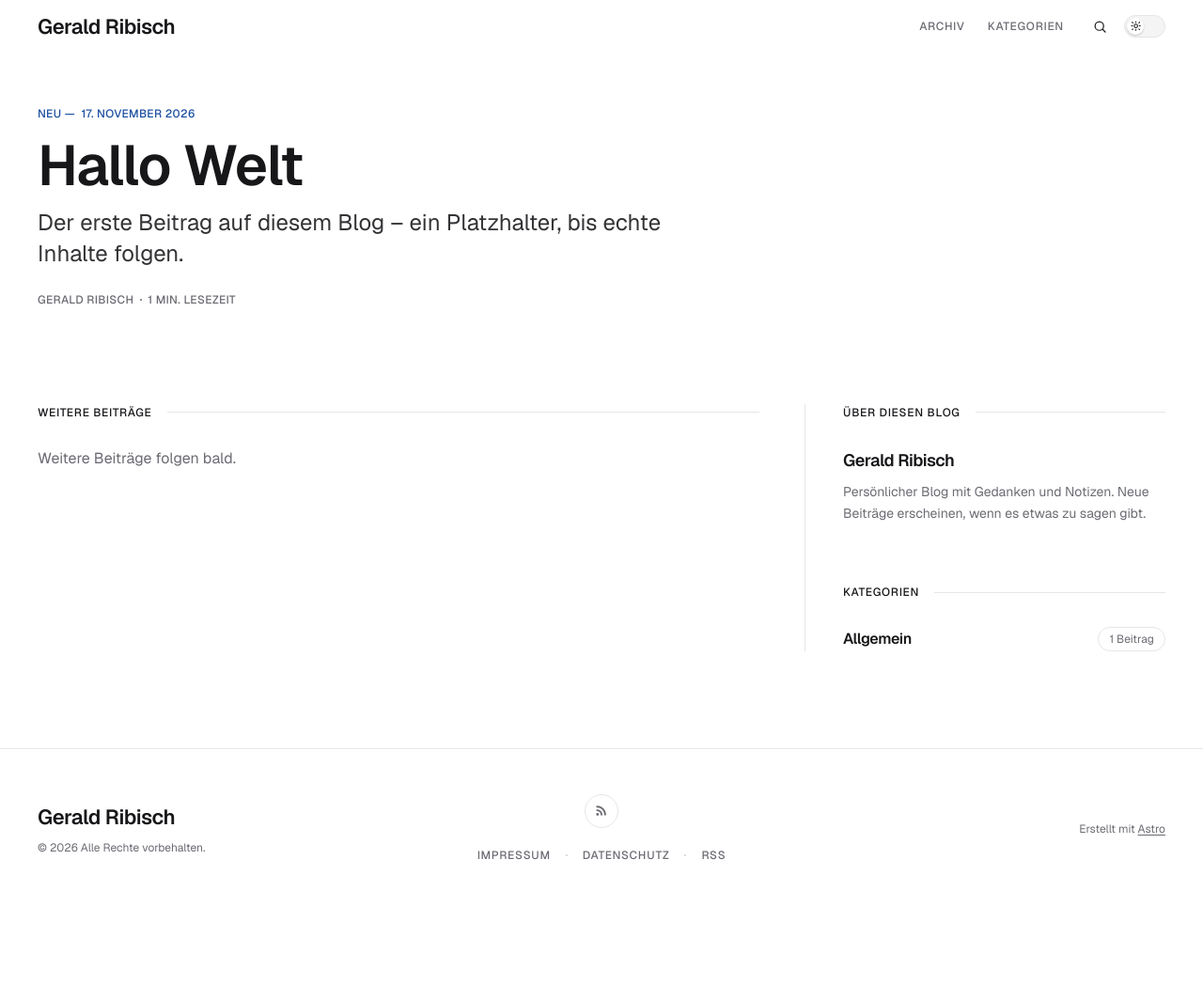
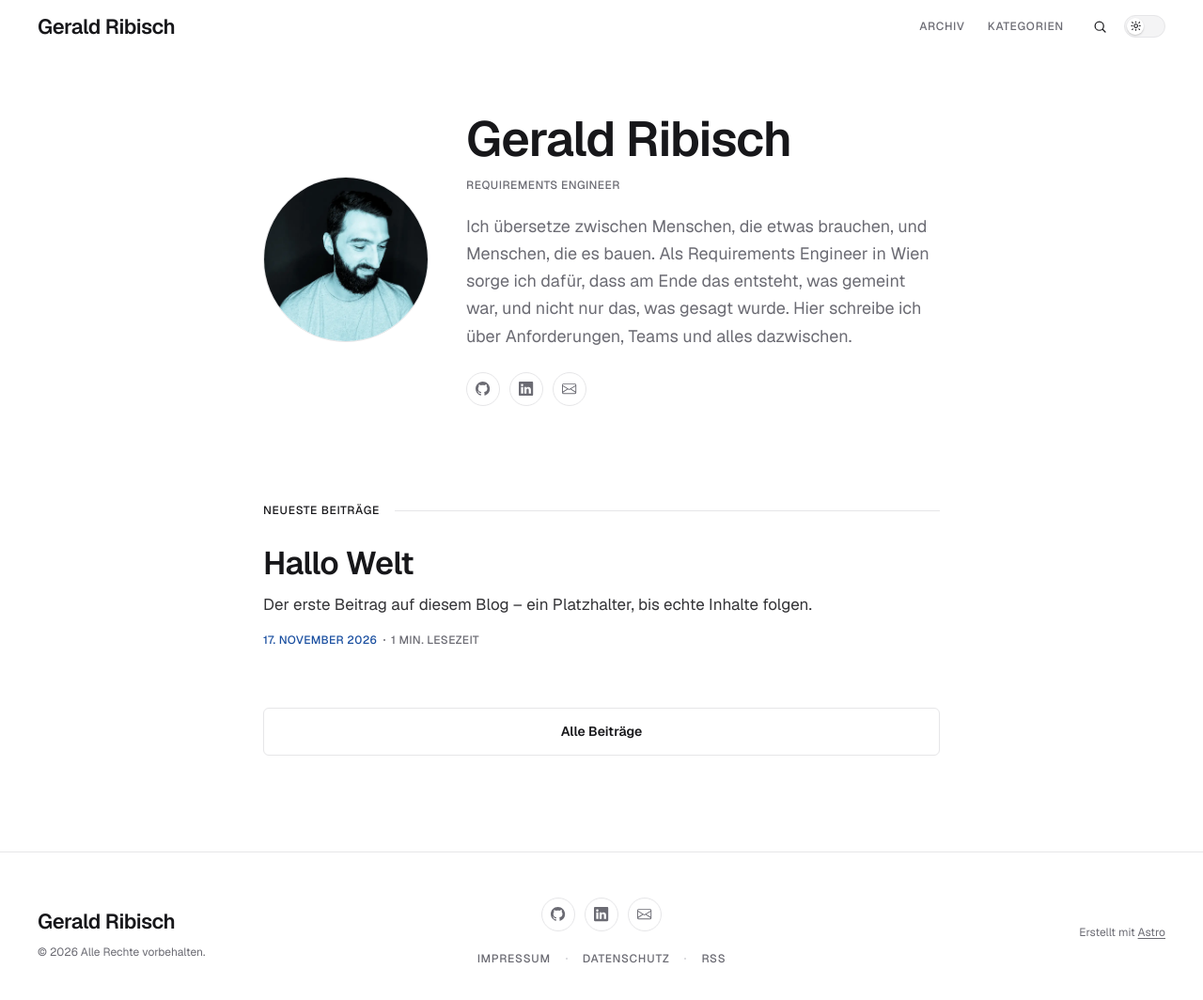
Before and after one commit to geraldribisch/gr-astro-blog, an Astro site: page / in a window 1280 px wide. Shown: the whole page at 94% size. Before the commit the page ends 967 px from the top, so only its background shows below. Built offline with nearby package versions, Linux system fonts and the light colour scheme; Astro itself is replaced by a stand-in of ours.

Commit message:
Startseite als einspaltige Visitenkarte mit Empfohlen und neuesten Beiträgen
- Visitenkarte: rundes Porträt über astro:assets (eager), Name als h1,
  Rolle, Einleitung, Icon-Links zu GitHub, LinkedIn und E-Mail (rel="me")
- Social Links in src/config/site.ts gepflegt, andere Netzwerke entfernt
- Bereich "Empfohlen" nur bei vorhandenem featured-Beitrag
- "Neueste Beiträge": fünf neueste ohne den empfohlenen, Link zum Archiv
- Seitenleiste, ungenutzte Icons und Sidebar-CSS entfernt
- Seitentitel und JSON-LD mit Person (jobTitle, sameAs)

Co-Authored-By: Claude Opus 5.5 <noreply@anthropic.com>
Claude-Session: https://claude.ai/code/session_01MCyikhQUD9fRhig8MsUmA5

```diff
--- a/src/components/LocalIcon.astro
+++ b/src/components/LocalIcon.astro
@@ -1,21 +1,15 @@
 ---
-import instagram from "@/icons/bootstrap/instagram.svg?raw";
-import link45deg from "@/icons/bootstrap/link-45deg.svg?raw";
+import envelope from "@/icons/bootstrap/envelope.svg?raw";
+import github from "@/icons/bootstrap/github.svg?raw";
 import linkedin from "@/icons/bootstrap/linkedin.svg?raw";
-import rss from "@/icons/bootstrap/rss.svg?raw";
-import tiktok from "@/icons/bootstrap/tiktok.svg?raw";
-import youtube from "@/icons/bootstrap/youtube.svg?raw";
 
 const icons = {
-  instagram,
-  "link-45deg": link45deg,
+  envelope,
+  github,
   linkedin,
-  rss,
-  tiktok,
-  youtube,
 };
 
-type LocalIconName = keyof typeof icons;
+export type LocalIconName = keyof typeof icons;
 
 interface Props {
   name: LocalIconName;
--- a/src/components/PostCard.astro
+++ b/src/components/PostCard.astro
@@ -5,9 +5,9 @@ import { formatDate, postHref, readingLabel, type Post } from "@/lib/posts";
 interface Props {
   post: Post;
   /**
-   * - `lead`: the large latest-post card at the top of the home page
+   * - `lead`: the large "Empfohlen" card on the home page
    * - `feed`: the standard entry in a post list
-   * - `compact`: the small entry used in sidebars and "keep reading"
+   * - `compact`: the small entry used for related posts
    */
   variant?: "lead" | "feed" | "compact";
   headingLevel?: "h2" | "h3";
--- a/src/components/SiteFooter.astro
+++ b/src/components/SiteFooter.astro
@@ -3,17 +3,6 @@ import LocalIcon from "@/components/LocalIcon.astro";
 import { footerNavigation, siteConfig } from "@/config/site";
 import { ui } from "@/config/ui";
 
-const socialIconByLabel = {
-  Instagram: "instagram",
-  TikTok: "tiktok",
-  YouTube: "youtube",
-  RSS: "rss",
-} as const;
-
-const socials = siteConfig.socials.map((item) => ({
-  ...item,
-  icon: socialIconByLabel[item.label as keyof typeof socialIconByLabel] ?? "link-45deg",
-}));
 const currentYear = new Date().getFullYear();
 ---
 
@@ -27,13 +16,13 @@ const currentYear = new Date().getFullYear();
     <div class="flex flex-col items-center gap-5">
       <ul class="flex items-center gap-2.5">
         {
-          socials.map((item) => (
+          siteConfig.socials.map((item) => (
             <li>
               <a
                 href={item.href}
                 class="social-btn"
-                aria-label={item.label === "RSS" ? ui.footer.rssLabel : ui.footer.socialLabel(siteConfig.name, item.label)}
-                rel={item.href.startsWith("http") ? "noreferrer" : undefined}
+                aria-label={ui.footer.socialLabel(siteConfig.name, item.label)}
+                rel="me"
               >
                 <LocalIcon name={item.icon} className="h-[0.95rem] w-[0.95rem]" />
               </a>
@@ -63,27 +52,6 @@ const currentYear = new Date().getFullYear();
 </footer>
 
 <style>
-  .social-btn {
-    display: inline-grid;
-    width: 2.25rem;
-    height: 2.25rem;
-    place-items: center;
-    border: 1px solid var(--border);
-    color: var(--muted-foreground);
-    border-radius: var(--radius-full);
-    transition:
-      border-color var(--duration) var(--ease-out),
-      color var(--duration) var(--ease-out),
-      transform var(--duration) var(--ease-out);
-  }
-
-  .social-btn:hover,
-  .social-btn:focus-visible {
-    border-color: color-mix(in srgb, var(--accent) 45%, var(--border));
-    color: var(--accent);
-    transform: translateY(-2px);
-  }
-
   .footer-dot {
     width: 2px;
     height: 2px;
--- a/src/config/site.ts
+++ b/src/config/site.ts
@@ -2,19 +2,35 @@ export const siteConfig = {
   /** Wordmark shown in the header and footer. Monograph uses text, never a logo image. */
   name: "Gerald Ribisch",
   tagline: "Gedanken und Notizen aus Wien",
-  title: "Gerald Ribisch – Blog",
+  /** Seitentitel der Startseite; Unterseiten hängen " | name" an. */
+  title: "Gerald Ribisch – Requirements Engineer based in Vienna",
   description: "Persönlicher Blog von Gerald Ribisch mit Gedanken und Notizen aus Wien.",
   siteUrl: "https://www.geraldribisch.com",
   authorName: "Gerald Ribisch",
+  /** Rolle in der Visitenkarte und im JSON-LD (Person.jobTitle). */
+  jobTitle: "Requirements Engineer",
   email: "hi@geraldribisch.com",
   language: "de",
   dateLocale: "de-AT",
   locale: "de_AT",
   socialImage: "/og-image.png",
-  /** Shown in the home sidebar "About" card. */
+  /** Einleitung in der Visitenkarte der Startseite. */
   about:
-    "Persönlicher Blog mit Gedanken und Notizen. Neue Beiträge erscheinen, wenn es etwas zu sagen gibt.",
-  socials: [{ label: "RSS", href: "/rss.xml" }],
+    "Ich übersetze zwischen Menschen, die etwas brauchen, und Menschen, die es bauen. Als Requirements Engineer in Wien sorge ich dafür, dass am Ende das entsteht, was gemeint war, und nicht nur das, was gesagt wurde. Hier schreibe ich über Anforderungen, Teams und alles dazwischen.",
+  /**
+   * Profile in der Visitenkarte und im Footer. `icon` ist ein Name aus
+   * `LocalIcon.astro`. `sameAs: true` übernimmt den Link ins JSON-LD der Person.
+   */
+  socials: [
+    { label: "GitHub", href: "https://github.com/geraldribisch/", icon: "github", sameAs: true },
+    {
+      label: "LinkedIn",
+      href: "https://at.linkedin.com/in/gerald-ribisch-68a844131",
+      icon: "linkedin",
+      sameAs: true,
+    },
+    { label: "E-Mail", href: "mailto:hi@geraldribisch.com", icon: "envelope", sameAs: false },
+  ] as const,
 };
 
 /** Header navigation. Add or remove entries freely; the header renders them in order. */
--- a/src/config/ui.ts
+++ b/src/config/ui.ts
@@ -22,7 +22,7 @@ export const ui = {
     featured: "Empfohlen",
     /** "5 Min. Lesezeit" */
     readingTime: (minutes: number) => `${minutes} Min. Lesezeit`,
-    /** Zwischen "Neu" und dem Datum auf der großen Karte der Startseite. */
+    /** Zwischen Label und Datum auf der großen Karte (variant "lead"). */
     dateLabelSeparator: " — ",
   },
 
@@ -79,12 +79,11 @@ export const ui = {
   },
 
   home: {
-    latestLabel: "Neuester Beitrag",
-    latestBadge: "Neu",
-    morePosts: "Weitere Beiträge",
-    noMorePosts: "Weitere Beiträge folgen bald.",
-    toArchive: "Zum Archiv",
-    about: "Über diesen Blog",
+    socialNav: "Profile und Kontakt",
+    portraitAlt: (name: string) => `Porträt von ${name}`,
+    latest: "Neueste Beiträge",
+    noPosts: "Bald erscheinen hier die ersten Beiträge.",
+    allPosts: "Alle Beiträge",
   },
 
   post: {
@@ -149,11 +148,13 @@ export const ui = {
     toArchive: "Zum Archiv",
   },
 
+  /** Footer und Visitenkarte der Startseite teilen sich `socialLabel`. */
   footer: {
     copyright: (year: number) => `© ${year} Alle Rechte vorbehalten.`,
     nav: "Fußzeilen-Navigation",
-    rssLabel: "RSS-Feed",
-    socialLabel: (name: string, network: string) => `${name} auf ${network}`,
+    /** "Gerald Ribisch auf GitHub", "E-Mail an Gerald Ribisch" */
+    socialLabel: (name: string, network: string) =>
+      network === "E-Mail" ? `E-Mail an ${name}` : `${name} auf ${network}`,
     builtWith: "Erstellt mit",
   },
 } as const;
--- a/src/content.config.ts
+++ b/src/content.config.ts
@@ -29,7 +29,7 @@ const posts = defineCollection({
           creditUrl: z.url().optional(),
         })
         .optional(),
-      /** Surfaces the post in the "Featured" list in the home sidebar. */
+      /** The newest featured post is shown under "Empfohlen" on the home page. */
       featured: z.boolean().default(false),
       draft: z.boolean().default(false),
     }),
--- a/src/pages/index.astro
+++ b/src/pages/index.astro
@@ -1,86 +1,128 @@
 ---
 import { getCollection } from "astro:content";
+import { Image } from "astro:assets";
+import LocalIcon from "@/components/LocalIcon.astro";
 import PostCard from "@/components/PostCard.astro";
 import SiteFooter from "@/components/SiteFooter.astro";
 import SiteHeader from "@/components/SiteHeader.astro";
 import BaseLayout from "@/layouts/BaseLayout.astro";
 import { siteConfig } from "@/config/site";
 import { ui } from "@/config/ui";
-import { categoryHref, getCategoryList, getFeatured, visiblePosts } from "@/lib/posts";
+import { getFeatured, visiblePosts } from "@/lib/posts";
+import portrait from "@/assets/profile.webp";
 
 const allPosts = visiblePosts(await getCollection("posts"));
-const [latest, ...rest] = allPosts;
-const feed = rest.slice(0, 8);
-const featured = getFeatured(allPosts, 4).filter((post) => post.id !== latest?.id);
-const categoryList = getCategoryList(allPosts);
-const hasMore = rest.length > feed.length;
+const [featured] = getFeatured(allPosts, 1);
+const latest = allPosts.filter((post) => post.id !== featured?.id).slice(0, 5);
+
+const person = {
+  "@type": "Person",
+  "@id": `${siteConfig.siteUrl}/#person`,
+  name: siteConfig.authorName,
+  jobTitle: siteConfig.jobTitle,
+  url: siteConfig.siteUrl,
+  sameAs: siteConfig.socials.filter((item) => item.sameAs).map((item) => item.href),
+};
+
+const structuredData = [
+  {
+    "@context": "https://schema.org",
+    "@type": "WebSite",
+    name: siteConfig.name,
+    url: siteConfig.siteUrl,
+    description: siteConfig.description,
+    inLanguage: siteConfig.language,
+    publisher: { "@id": person["@id"] },
+  },
+  { "@context": "https://schema.org", ...person },
+];
 ---
 
-<BaseLayout>
+<BaseLayout structuredData={structuredData}>
   <SiteHeader posts={allPosts} />
   <main id="content" class="outer">
-    <div class="inner">
-      <h1 class="sr-only">{siteConfig.name} — {siteConfig.tagline}</h1>
+    <div class="canvas">
+      <section
+        class="flex flex-col items-center gap-8 pt-12 pb-[var(--space-section)] text-center md:flex-row md:items-center md:gap-10 md:pt-16 md:text-left"
+        aria-labelledby="home-title"
+      >
+        <Image
+          src={portrait}
+          alt={ui.home.portraitAlt(siteConfig.authorName)}
+          width={176}
+          height={176}
+          densities={[1, 2]}
+          loading="eager"
+          fetchpriority="high"
+          class="portrait"
+        />
 
-      {latest && (
-        <section class="pt-10 pb-[var(--space-section)] md:pt-14" aria-label={ui.home.latestLabel}>
-          <PostCard post={latest} variant="lead" headingLevel="h2" dateLabel={ui.home.latestBadge} />
+        <div>
+          <h1 id="home-title" class="home-title">{siteConfig.authorName}</h1>
+          <p class="eyebrow mt-3">{siteConfig.jobTitle}</p>
+          <p class="mt-5 text-pretty text-lg leading-relaxed text-muted-foreground">{siteConfig.about}</p>
+
+          <ul class="mt-6 flex items-center justify-center gap-2.5 md:justify-start" aria-label={ui.home.socialNav}>
+            {
+              siteConfig.socials.map((item) => (
+                <li>
+                  <a
+                    href={item.href}
+                    class="social-btn"
+                    aria-label={ui.footer.socialLabel(siteConfig.authorName, item.label)}
+                    rel="me"
+                  >
+                    <LocalIcon name={item.icon} className="h-[0.95rem] w-[0.95rem]" />
+                  </a>
+                </li>
+              ))
+            }
+          </ul>
+        </div>
+      </section>
+
+      {featured && (
+        <section class="pb-[var(--space-section)]" aria-labelledby="featured-heading">
+          <h2 id="featured-heading" class="section-title">{ui.common.featured}</h2>
+          <PostCard post={featured} variant="lead" headingLevel="h3" />
         </section>
       )}
 
-      <div class="grid gap-[var(--space-section)] lg:grid-cols-[minmax(0,4fr)_minmax(0,2fr)] lg:gap-12">
-        <section aria-labelledby="more-posts">
-          <h2 id="more-posts" class="section-title">{ui.home.morePosts}</h2>
+      <section aria-labelledby="latest-heading">
+        <h2 id="latest-heading" class="section-title">{ui.home.latest}</h2>
 
-          {feed.length > 0 ? (
+        {latest.length > 0 ? (
+          <>
             <div class="feed">
-              {feed.map((post) => <PostCard post={post} />)}
+              {latest.map((post) => <PostCard post={post} headingLevel="h3" />)}
             </div>
-          ) : (
-            <p class="text-muted-foreground">{ui.home.noMorePosts}</p>
-          )}
-
-          {hasMore && (
-            <a href="/posts/" class="btn btn-outline btn-block mt-16">{ui.home.toArchive}</a>
-          )}
-        </section>
-
-        <aside class="sidebar">
-          <section aria-labelledby="about-heading">
-            <h2 id="about-heading" class="section-title">{ui.home.about}</h2>
-            <p class="text-lg font-semibold tracking-tight">{siteConfig.name}</p>
-            <p class="mt-2 text-pretty text-sm leading-relaxed text-muted-foreground">{siteConfig.about}</p>
-          </section>
-
-          {featured.length > 0 && (
-            <section aria-labelledby="featured-heading">
-              <h2 id="featured-heading" class="section-title">{ui.common.featured}</h2>
-              <div class="grid gap-7">
-                {featured.map((post) => <PostCard post={post} variant="compact" headingLevel="h3" />)}
-              </div>
-            </section>
-          )}
-
-          {categoryList.length > 0 && (
-            <section aria-labelledby="categories-heading">
-              <h2 id="categories-heading" class="section-title">{ui.common.categories}</h2>
-              <ul class="grid gap-4">
-                {categoryList.map((category) => (
-                  <li>
-                    <a href={categoryHref(category.name)} class="link-title flex items-center justify-between gap-3">
-                      <span class="link-title__text text-base font-semibold tracking-tight">{category.name}</span>
-                      <span class="pill shrink-0">
-                        {ui.common.postCount(category.count)}
-                      </span>
-                    </a>
-                  </li>
-                ))}
-              </ul>
-            </section>
-          )}
-        </aside>
-      </div>
+            <a href="/posts/" class="btn btn-outline btn-block mt-16">{ui.home.allPosts}</a>
+          </>
+        ) : (
+          <p class="text-muted-foreground">{ui.home.noPosts}</p>
+        )}
+      </section>
     </div>
   </main>
   <SiteFooter />
 </BaseLayout>
+
+<style>
+  .portrait {
+    flex-shrink: 0;
+    width: 11rem;
+    height: 11rem;
+    object-fit: cover;
+    border: 1px solid var(--border);
+    border-radius: var(--radius-full);
+  }
+
+  .home-title {
+    margin: 0;
+    font-family: var(--font-display);
+    font-size: clamp(2.25rem, 6vw, 3.25rem);
+    font-weight: 600;
+    line-height: 1.05;
+    letter-spacing: -0.02em;
+  }
+</style>
--- a/src/styles/global.css
+++ b/src/styles/global.css
@@ -202,21 +202,26 @@
     }
   }
 
-  /* Home sidebar: sticky beside the feed on wide screens, stacked below it on
-     narrow ones. */
-  .sidebar {
-    display: grid;
-    gap: 4rem;
-    align-content: start;
+  /* Round icon link for profiles (home card and footer). */
+  .social-btn {
+    display: inline-grid;
+    width: 2.25rem;
+    height: 2.25rem;
+    place-items: center;
+    border: 1px solid var(--border);
+    color: var(--muted-foreground);
+    border-radius: var(--radius-full);
+    transition:
+      border-color var(--duration) var(--ease-out),
+      color var(--duration) var(--ease-out),
+      transform var(--duration) var(--ease-out);
   }
 
-  @media (min-width: 1024px) {
-    .sidebar {
-      position: sticky;
-      top: 4.5rem;
-      padding-left: 2.5rem;
-      border-left: 1px solid var(--border);
-    }
+  .social-btn:hover,
+  .social-btn:focus-visible {
+    border-color: color-mix(in srgb, var(--accent) 45%, var(--border));
+    color: var(--accent);
+    transform: translateY(-2px);
   }
 
   /* Archive and topic page headers. */
```
Also changed, not shown: src/config/categories.ts (+3 -4 lines), src/assets/profile.webp (added), src/icons/bootstrap/envelope.svg (added), src/icons/bootstrap/github.svg (added), src/icons/bootstrap/instagram.svg (deleted), src/icons/bootstrap/link-45deg.svg (deleted), src/icons/bootstrap/rss.svg (deleted), src/icons/bootstrap/tiktok.svg (deleted), src/icons/bootstrap/youtube.svg (deleted).
